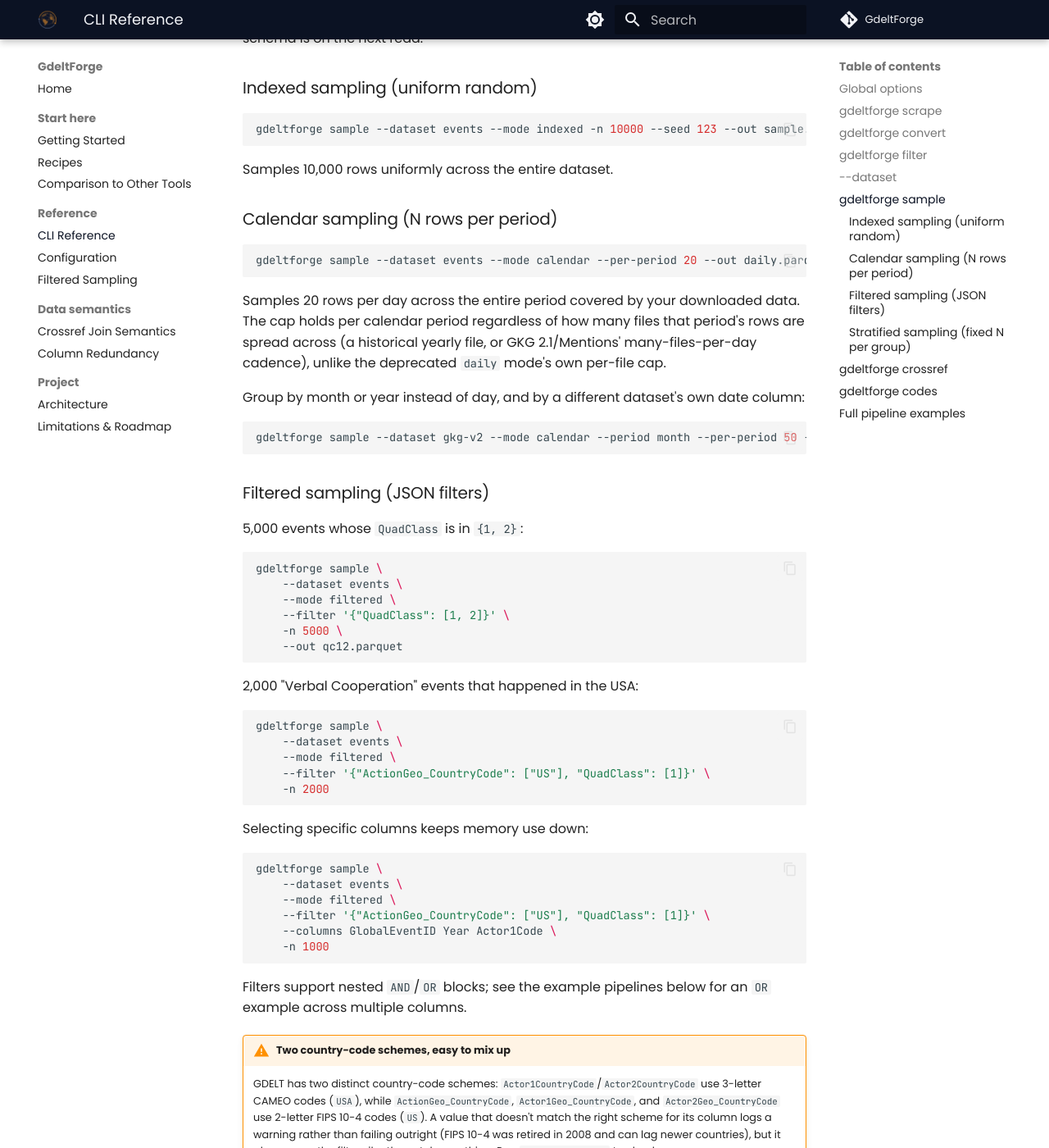
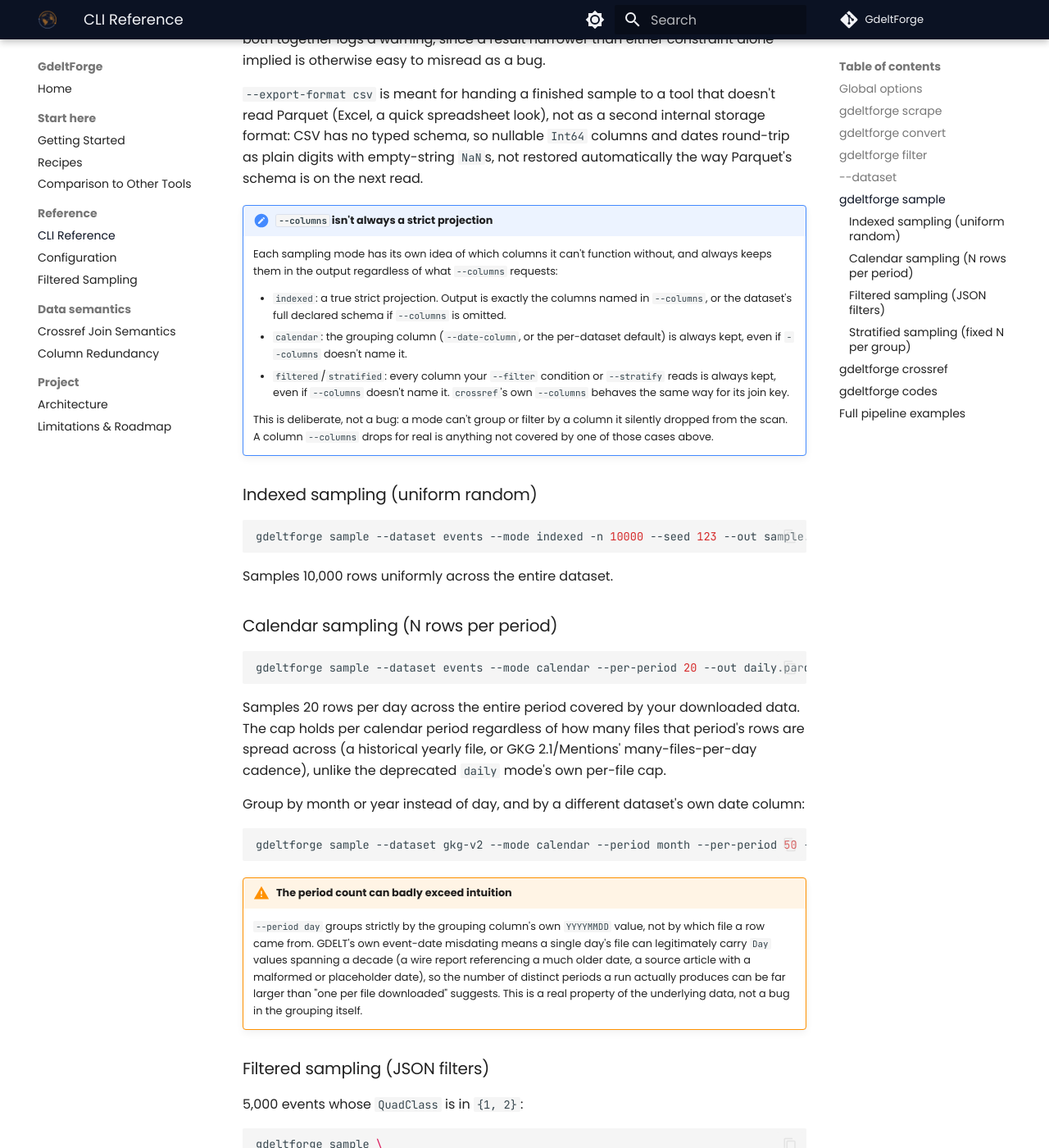
Before and after one commit to Vinicius-Teixeirac/GdeltForge, an MkDocs documentation site: the page built from docs/cli-reference.md, in a window 1280 px wide and 1400 px high, scrolled down 10596 px. Shown: the whole window at 82% size. Built offline with MkDocs 1.6.1 and Material for MkDocs 9.7.7, drawn with Linux system fonts in a browser that asks for light colours; comment, search, counter and statistics services are not loaded; some of the changed text lies outside the part shown.

Commit message:
docs(cli-reference): close three UX gaps found in a live QA pass
--config PATH's own documentation never showed a full command, so
nothing there hinted that it has to precede the subcommand. Placing
it after one fails with argparse's own generic "unrecognized
arguments" error, the one message in the CLI that isn't crafted. A
concrete example and an explicit note now show the correct placement
and name what the wrong one produces.

sample/crossref's --columns was undocumented as anything other than a
strict projection. indexed truly is one; calendar always keeps its
grouping column regardless, and filtered/stratified/crossref always
keep whatever their own filter, stratify, or join key reads. A new
note spells out the real, per-mode behavior.

Calendar-mode's period count can badly exceed intuition, since GDELT's
own event-date misdating means a single day's file can carry dates
spanning a decade. Documented as a real property of the data, next to
the calendar-mode example.

````diff
--- a/docs/cli-reference.md
+++ b/docs/cli-reference.md
@@ -35,6 +35,14 @@
 `--config PATH`
 
 : Path to `settings.yaml`. Defaults to the `GDELTFORGE_CONFIG` environment variable, then `./config/settings.yaml` relative to the current working directory. Use this (or the env var) to run `gdeltforge` from outside the repo checkout, pointing at a config file anywhere on disk.
+
+    `--config` goes **before** the subcommand, not after it, unlike every other flag documented below:
+
+    ```bash
+    gdeltforge --config /path/to/settings.yaml scrape --dataset events
+    ```
+
+    Placing it after the subcommand (`gdeltforge scrape --config ...`) fails with argparse's own generic `unrecognized arguments: --config ...`, since `--config` is a top-level option, not defined on any individual subcommand's own parser.
 
 ## `gdeltforge scrape`
 
@@ -201,6 +209,16 @@
 
 `--export-format csv` is meant for handing a finished sample to a tool that doesn't read Parquet (Excel, a quick spreadsheet look), not as a second internal storage format: CSV has no typed schema, so nullable `Int64` columns and dates round-trip as plain digits with empty-string `NaN`s, not restored automatically the way Parquet's schema is on the next read.
 
+!!! note "`--columns` isn't always a strict projection"
+
+    Each sampling mode has its own idea of which columns it can't function without, and always keeps them in the output regardless of what `--columns` requests:
+
+    - `indexed`: a true strict projection. Output is exactly the columns named in `--columns`, or the dataset's full declared schema if `--columns` is omitted.
+    - `calendar`: the grouping column (`--date-column`, or the per-dataset default) is always kept, even if `--columns` doesn't name it.
+    - `filtered`/`stratified`: every column your `--filter` condition or `--stratify` reads is always kept, even if `--columns` doesn't name it. `crossref`'s own `--columns` behaves the same way for its join key.
+
+    This is deliberate, not a bug: a mode can't group or filter by a column it silently dropped from the scan. A column `--columns` drops for real is anything not covered by one of those cases above.
+
 ### Indexed sampling (uniform random)
 
 ```bash
@@ -222,6 +240,10 @@
 ```bash
 gdeltforge sample --dataset gkg-v2 --mode calendar --period month --per-period 50 --out monthly.parquet
 ```
+
+!!! warning "The period count can badly exceed intuition"
+
+    `--period day` groups strictly by the grouping column's own `YYYYMMDD` value, not by which file a row came from. GDELT's own event-date misdating means a single day's file can legitimately carry `Day` values spanning a decade (a wire report referencing a much older date, a source article with a malformed or placeholder date), so the number of distinct periods a run actually produces can be far larger than "one per file downloaded" suggests. This is a real property of the underlying data, not a bug in the grouping itself.
 
 ### Filtered sampling (JSON filters)
 
````
